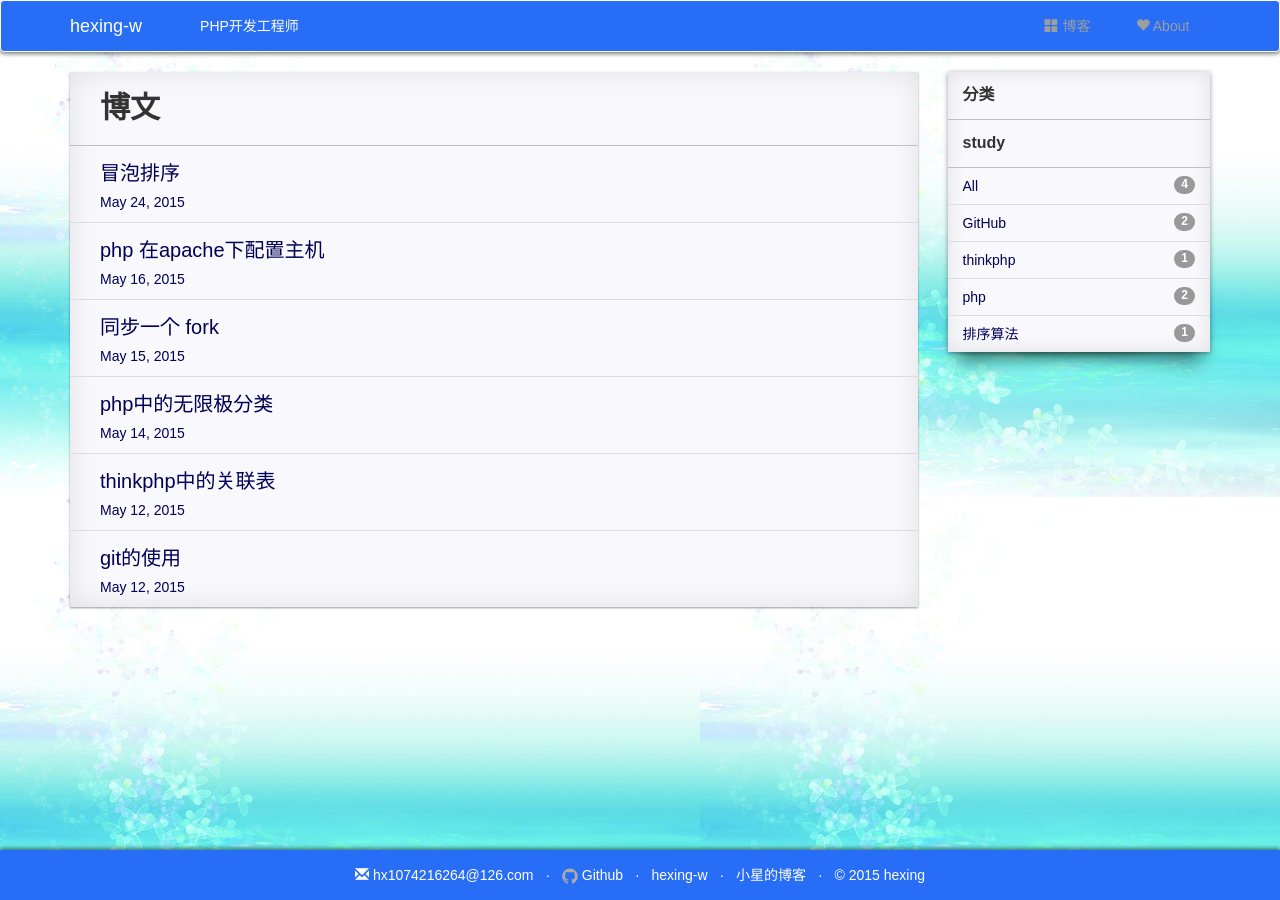
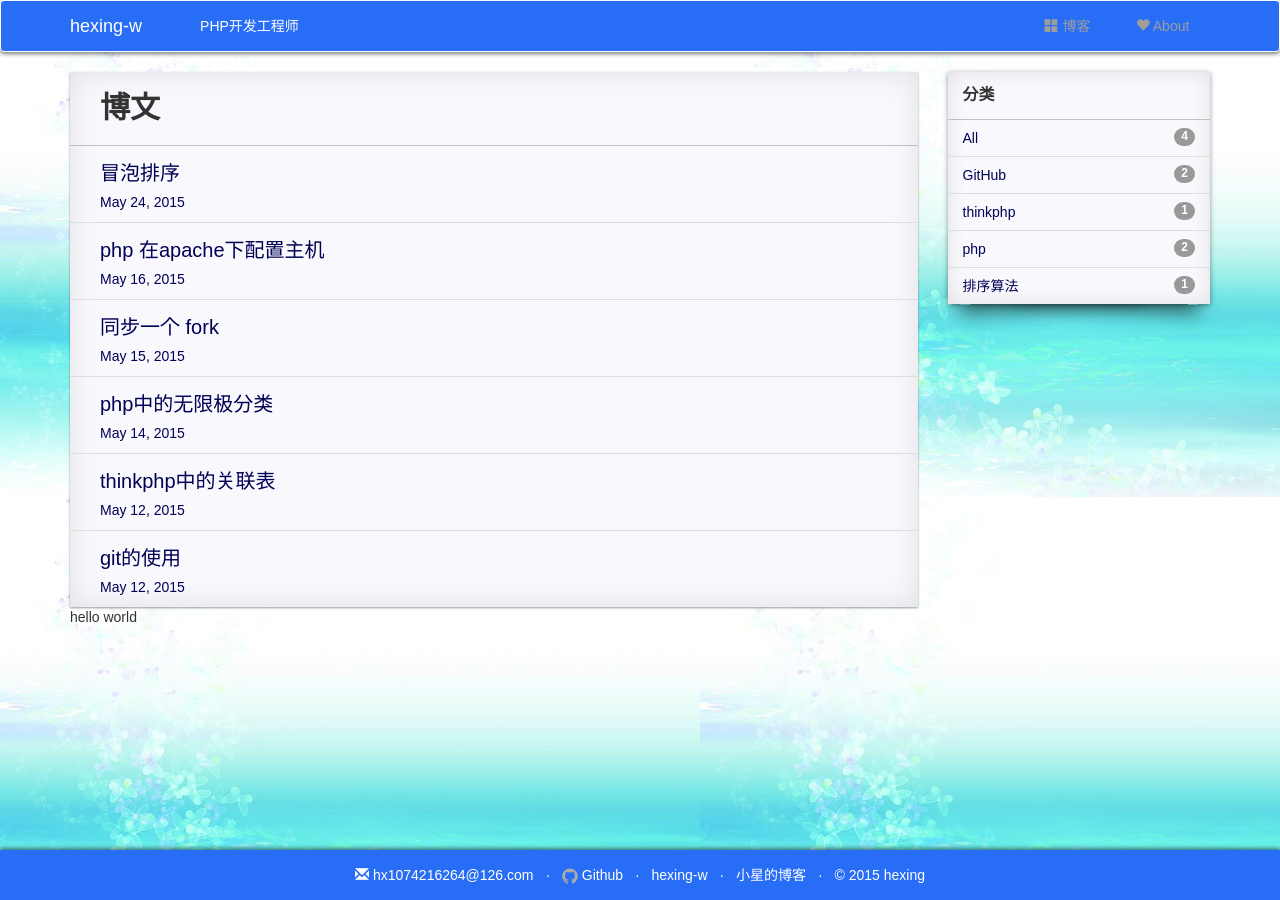
Before and after one commit to hexing-w/hexing-w.github.io, a Jekyll site: the page built from index.html, in a window 1280 px wide. Built offline with Jekyll 4.4.1, drawn with Linux system fonts in a browser that asks for light colours; nearby versions of some CDN libraries; comment, search, counter and statistics services are not loaded; a style sheet for code colours, icons or effects is not loaded.

Commit message:
Update index.html

```diff
--- a/index.html
+++ b/index.html
@@ -50,9 +50,7 @@ layout: default
       <div class="categories-list-header">
         分类
       </div>
-       <div class="categories-list-header">
-        study
-      </div>
+
 
       <a href="javascript:;" class="categories-list-item" cate="All">
         All<span class="my-badge"> {{site.categories | size}}</span>
@@ -65,3 +63,6 @@ layout: default
     </div>
   </div>
 </div>
+<div >
+  hello world
+</div>
```
